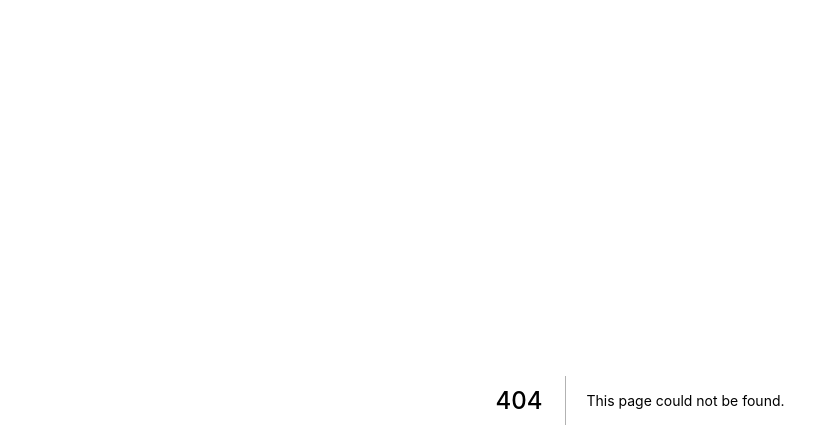
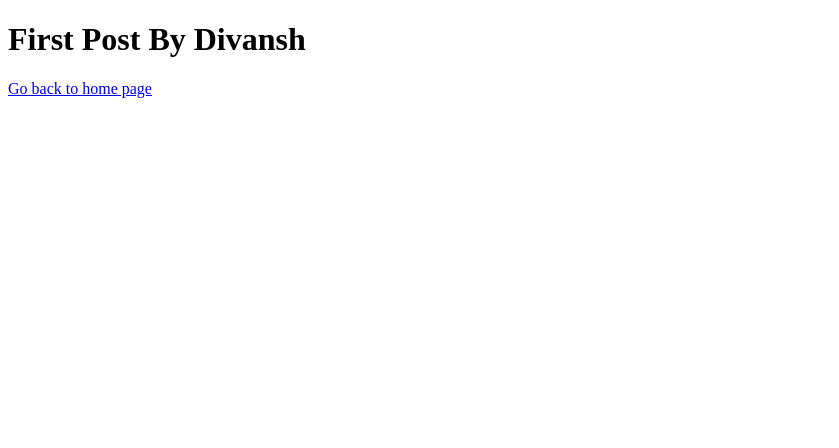
Before and after one commit to DIVANSHMAHAJAN/nextjs, a Next.js app: page /posts/first-post in a window 1280 px wide. Before the commit this address had no page. Shown: the top 448 px of the page, without its empty margins (0-839 px from the left). Built offline with nearby package versions, Linux system fonts and the light colour scheme.

Commit message:
adding new

```diff
--- /dev/null
+++ b/pages/posts/first-post.js
@@ -0,0 +1,11 @@
+
+export default function FirstPost() {
+  return (
+  <>
+  <h1>First Post By Divansh</h1>
+
+  <a href="/">Go back to home page </a>
+
+  </>
+)
+}
```
Also changed, not shown: pages/index.js (+5 -2 lines).
